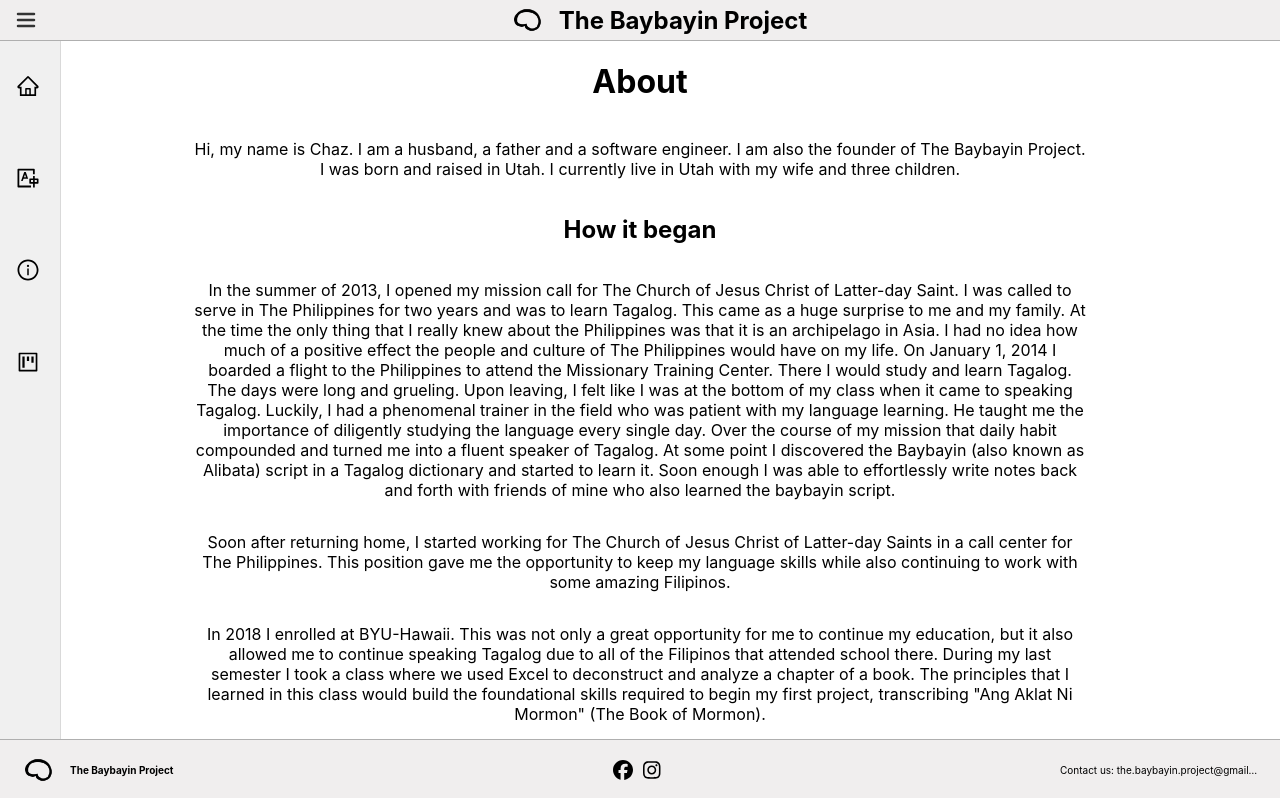
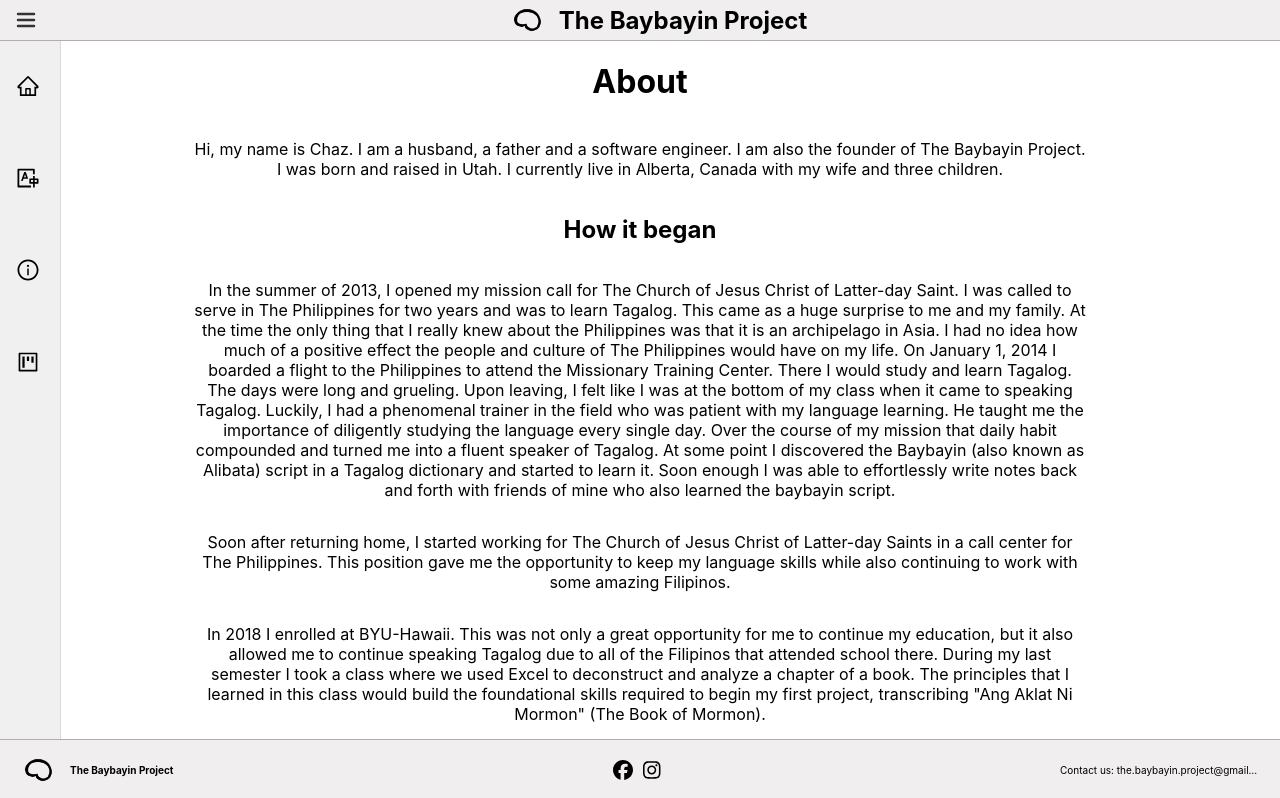
Before and after one commit to cmckinney-59/the-baybayin-project, a React (Vite) app: page /about in a window 1280 px wide. Shown: the top 798 px of the page. Built offline with nearby package versions, Linux system fonts and the light colour scheme.

Commit message:
update about me

```diff
--- a/src/pages/AboutPage.tsx
+++ b/src/pages/AboutPage.tsx
@@ -5,7 +5,8 @@
       <p>
         Hi, my name is Chaz. I am a husband, a father and a software engineer. I
         am also the founder of The Baybayin Project. I was born and raised in
-        Utah. I currently live in Utah with my wife and three children.
+        Utah. I currently live in Alberta, Canada with my wife and three
+        children.
       </p>
       <h2>How it began</h2>
       <p>
```
